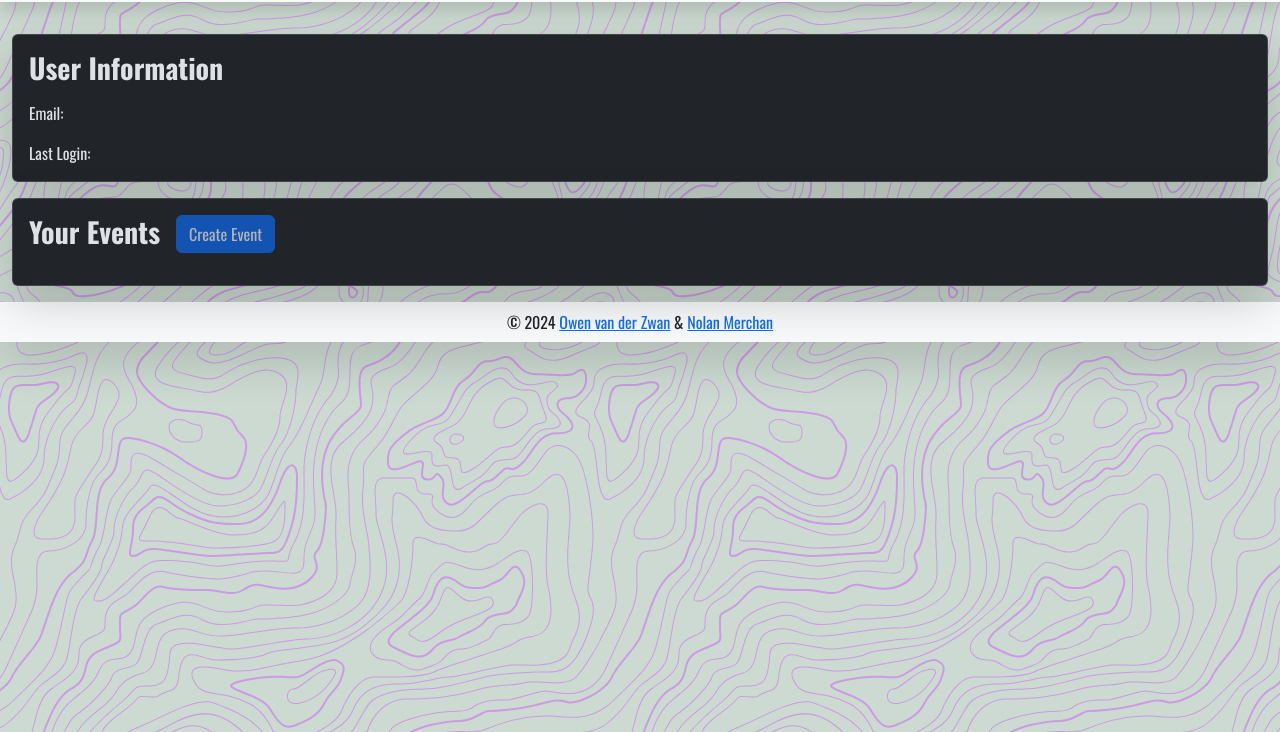
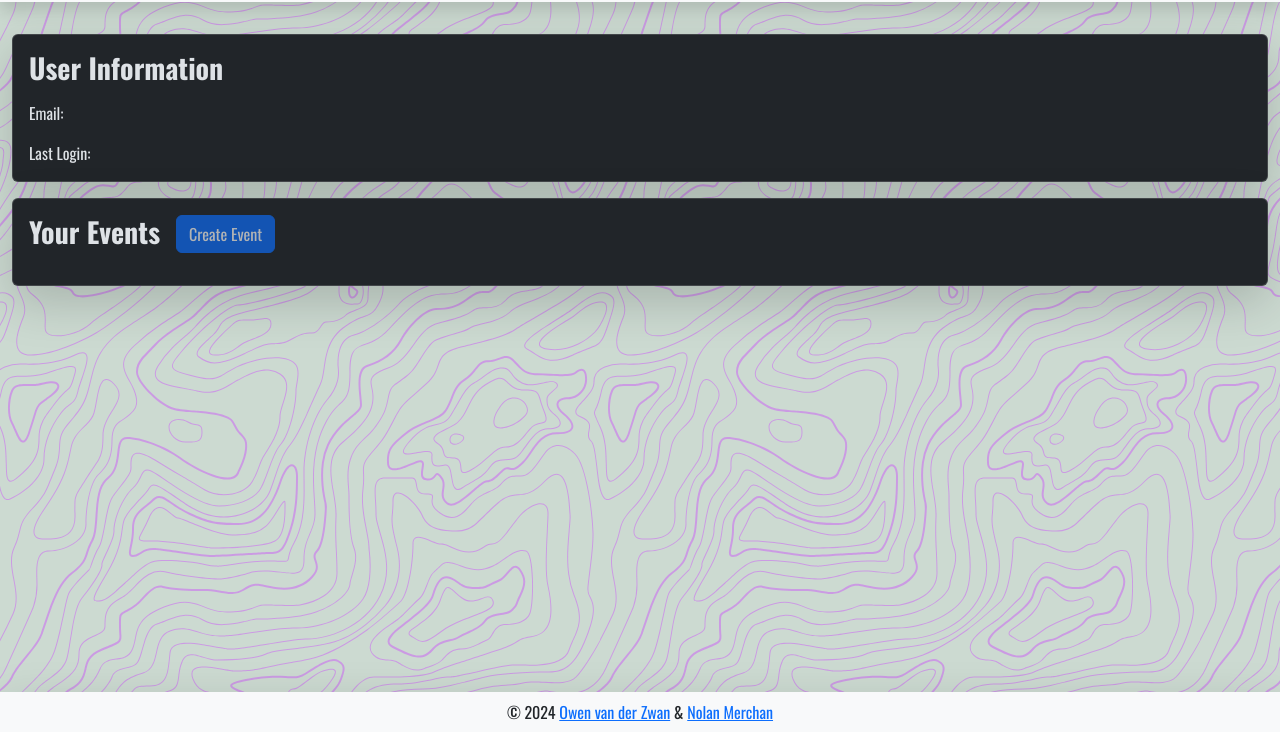
Before and after one commit to zwanner/Community-Volunteer-Board, a plain HTML site: page userPage/user.html in a window 1280 px wide. Shown: the part 68-800 px from the top of the page. Drawn offline with nearby package versions, Linux system fonts and the light colour scheme; no server answers.

Commit message:
fixed footer on user page

```diff
--- a/assets/js/cardDatabase.js
+++ b/assets/js/cardDatabase.js
@@ -59,7 +59,6 @@ function deleteCard(cardId) {
         console.error("Invalid card ID");
     }
 }
-
 
 //loads all the cards from the database
 function loadCards() {
--- a/userPage/user.html
+++ b/userPage/user.html
@@ -112,7 +112,7 @@
         </div>
     </div>
 </body>
-<footer class="mt-3">
+<footer class="mt-3 fixed-bottom">
     <div class="container-fluid bg-light text-dark text-center p-2 shadow-lg shadow-inset" id="footer">
         <p class="m-0">© 2024 <a href="https://github.com/zwanner" class="text-primary">Owen van der Zwan</a> & <a
                 href="https://github.com/DRX-88" class="text-primary"> Nolan Merchan</a> </p>
```
